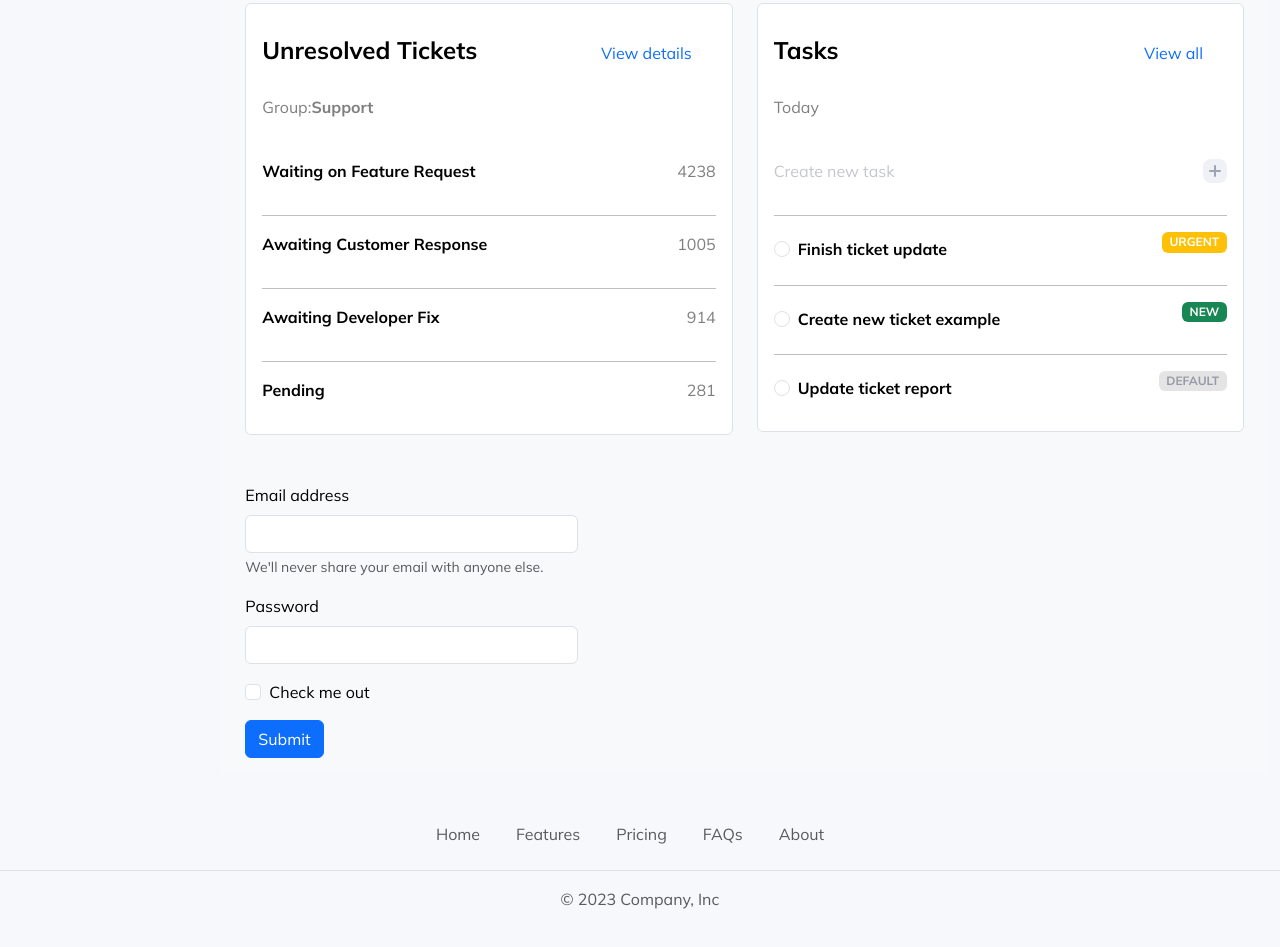
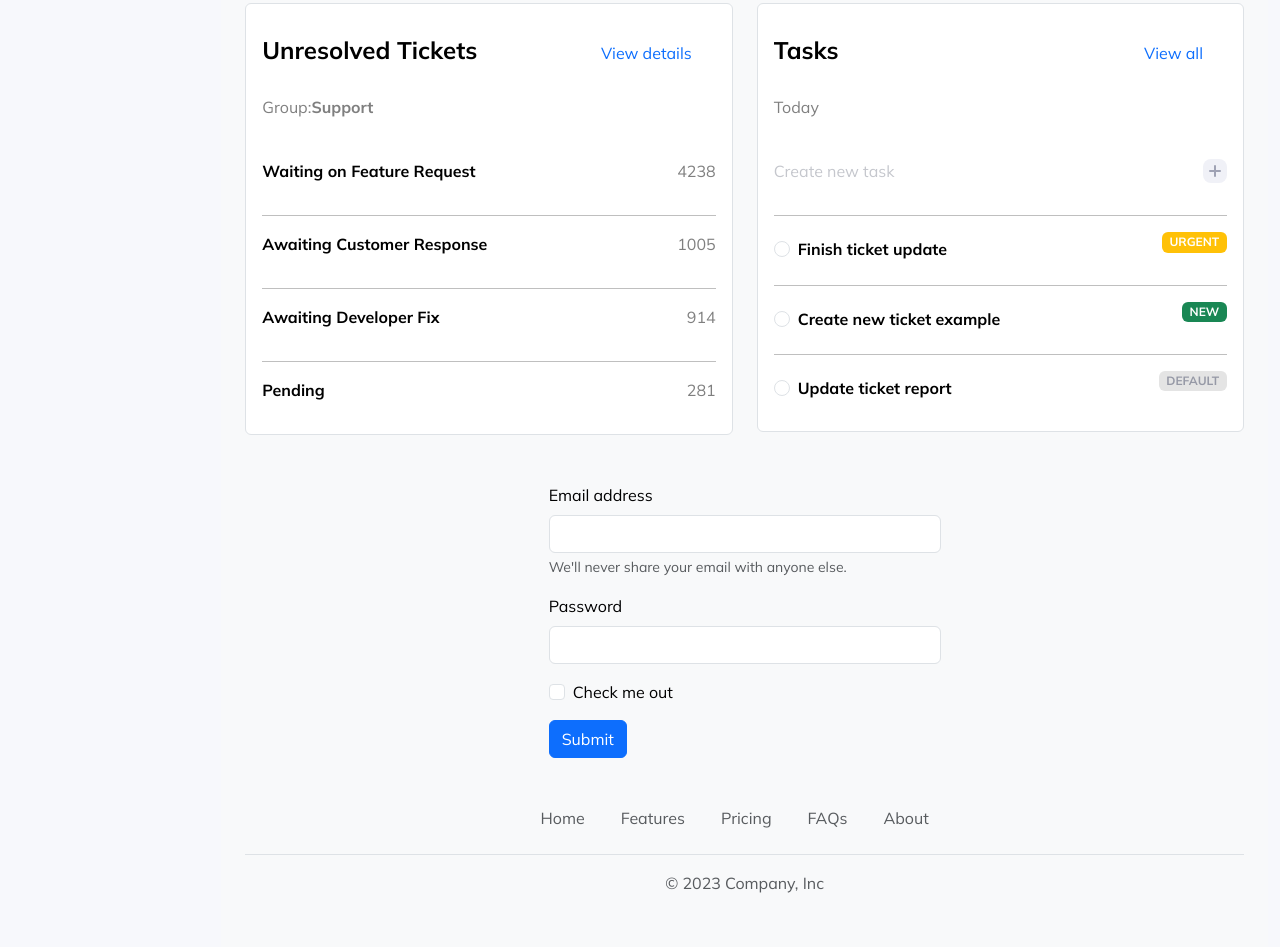
Before and after one commit to ChatFer/INM320SAA-Bootstrap, a website: page public/index.html in a window 1280 px wide. Shown: the part 865-1812 px from the top of the page. Drawn offline with nearby package versions, Linux system fonts and the light colour scheme.

Commit message:
added form and footer

```diff
--- a/public/index.html
+++ b/public/index.html
@@ -434,7 +434,8 @@
                 </div>
             </section>
 
-            <form class="col-4">
+            <!--Form here-->
+            <form class="col-5 container align-items-center">
                 <div class="mb-3">
                   <label for="exampleInputEmail1" class="form-label">Email address</label>
                   <input type="email" class="form-control" id="exampleInputEmail1" aria-describedby="emailHelp">
@@ -450,6 +451,18 @@
                 </div>
                 <button type="submit" class="btn btn-primary">Submit</button>
               </form>
+
+              <!-- Footer here-->
+              <footer class="py-3 my-4">
+                <ul class="nav justify-content-center border-bottom pb-3 mb-3">
+                  <li class="nav-item"><a href="#" class="nav-link px-2 text-body-secondary">Home</a></li>
+                  <li class="nav-item"><a href="#" class="nav-link px-2 text-body-secondary">Features</a></li>
+                  <li class="nav-item"><a href="#" class="nav-link px-2 text-body-secondary">Pricing</a></li>
+                  <li class="nav-item"><a href="#" class="nav-link px-2 text-body-secondary">FAQs</a></li>
+                  <li class="nav-item"><a href="#" class="nav-link px-2 text-body-secondary">About</a></li>
+                </ul>
+                <p class="text-center text-body-secondary">© 2023 Company, Inc</p>
+            </footer>
         </main>
         <!-- Main content ends here-->
     </div>
@@ -460,15 +473,6 @@
         crossorigin="anonymous"></script>
 </body>
 
-<footer class="py-3 my-4">
-    <ul class="nav justify-content-center border-bottom pb-3 mb-3">
-      <li class="nav-item"><a href="#" class="nav-link px-2 text-body-secondary">Home</a></li>
-      <li class="nav-item"><a href="#" class="nav-link px-2 text-body-secondary">Features</a></li>
-      <li class="nav-item"><a href="#" class="nav-link px-2 text-body-secondary">Pricing</a></li>
-      <li class="nav-item"><a href="#" class="nav-link px-2 text-body-secondary">FAQs</a></li>
-      <li class="nav-item"><a href="#" class="nav-link px-2 text-body-secondary">About</a></li>
-    </ul>
-    <p class="text-center text-body-secondary">© 2023 Company, Inc</p>
-</footer>
+
 
 </html>
```
